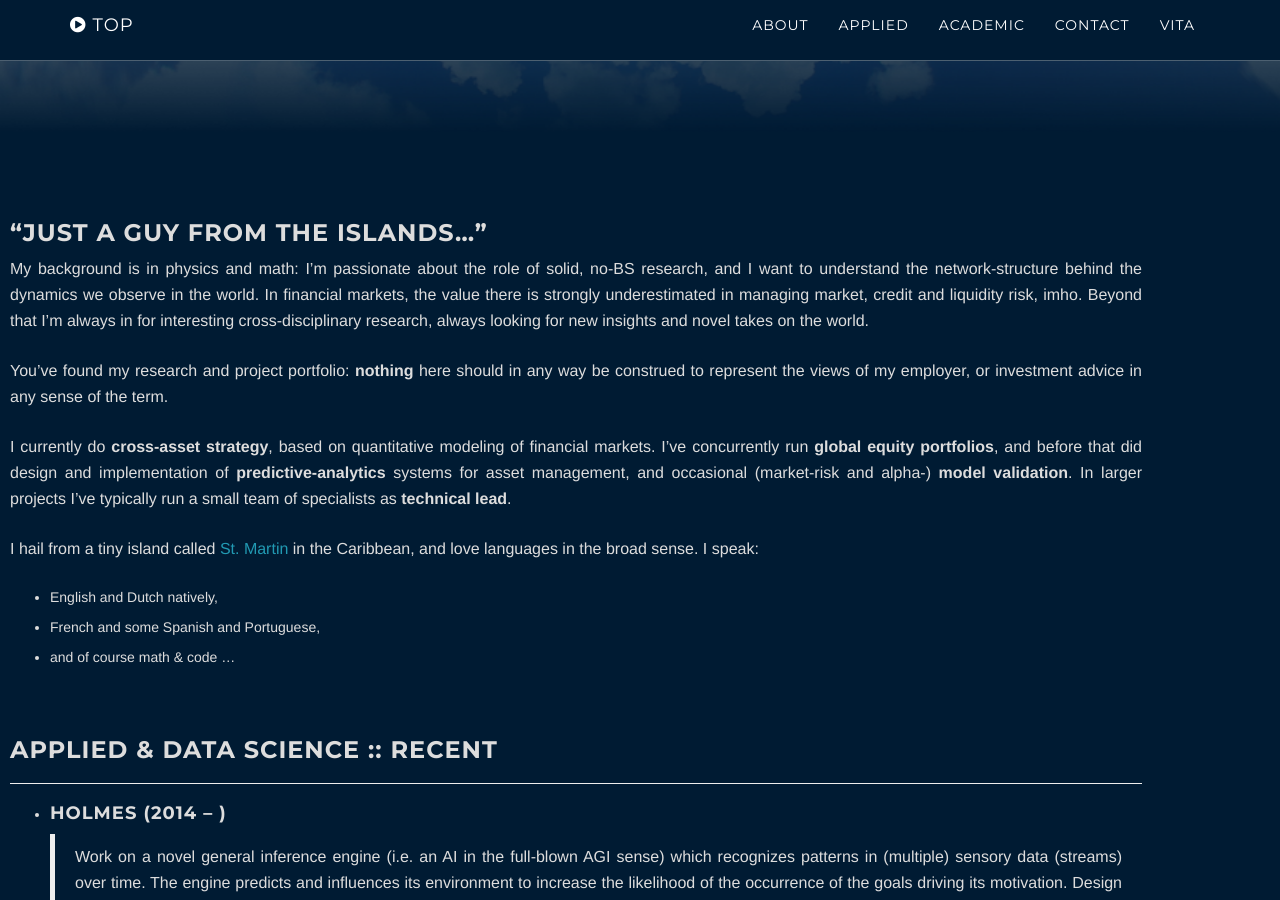
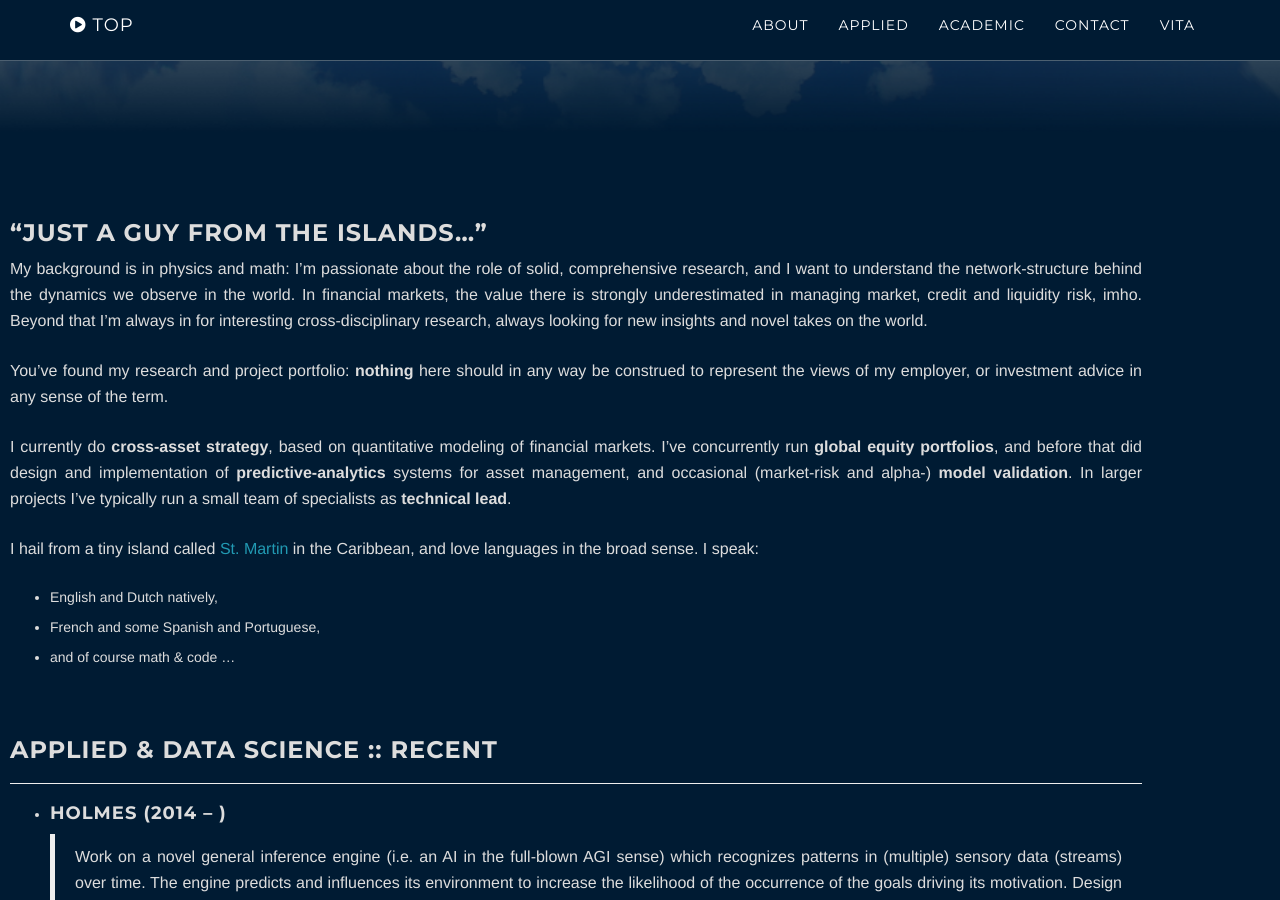
Before and after one commit to cjoverzijl/cjoverzijl.github.io, a Jekyll site: the page built from index.md, in a window 1280 px wide and 900 px high, scrolled down 395 px. Built offline with Jekyll 4.4.1, drawn with Linux system fonts in a browser that asks for light colours.

Commit message:
remove no-BS line

```diff
--- a/_includes/about.md
+++ b/_includes/about.md
@@ -2,7 +2,7 @@
 
 ### "Just a guy from the islands..."
 
-My background is in physics and math: I'm passionate about the role of solid, no-BS research, and I want to understand the network-structure behind the dynamics we observe in the world. In financial markets, the value there is strongly underestimated in managing market, credit and liquidity risk, imho. Beyond that I'm always in for interesting cross-disciplinary research, always looking for new insights and novel takes on the world.
+My background is in physics and math: I'm passionate about the role of solid, comprehensive research, and I want to understand the network-structure behind the dynamics we observe in the world. In financial markets, the value there is strongly underestimated in managing market, credit and liquidity risk, imho. Beyond that I'm always in for interesting cross-disciplinary research, always looking for new insights and novel takes on the world.
 
 You've found my research and project portfolio: **nothing** here should in any way be construed to represent the views of my employer, or investment advice in any sense of the term.
 
```
